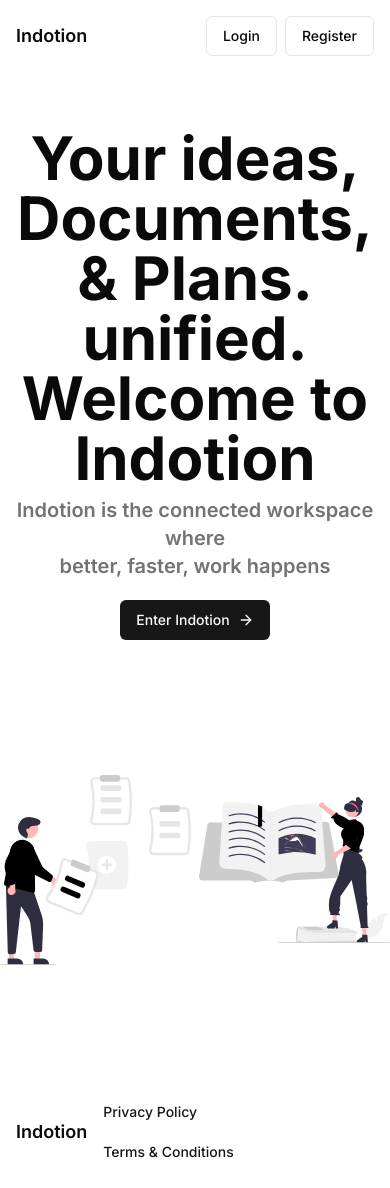
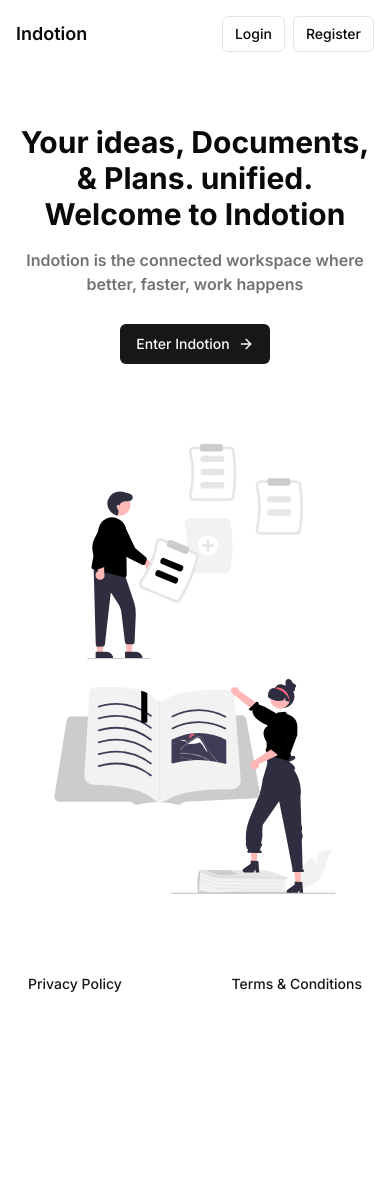
Before and after one commit to IndraSaputraIdrus/next-notion-clone, a Next.js app: page / in a window 390 px wide. After the commit the page ends 1018 px from the top, so only its background shows below. Built offline with nearby package versions, Linux system fonts and the light colour scheme.

Commit message:
chore: marketing page responsive

```diff
--- a/src/app/(marketing)/layout.tsx
+++ b/src/app/(marketing)/layout.tsx
@@ -10,7 +10,7 @@
   return (
     <div className="flex flex-col h-full">
       <MarketingNavbar />
-      <main>{children}</main>
+      <main className="flex-1">{children}</main>
       <MarketingFooter />
     </div>
   )
--- a/src/app/(marketing)/page.tsx
+++ b/src/app/(marketing)/page.tsx
@@ -6,17 +6,17 @@
 
 export default function HomePage() {
   return (
-    <div className="max-w-3xl mx-auto text-center flex-1 py-14">
-      <h1 className="text-6xl font-bold mb-2">Your ideas, Documents, & Plans. unified. Welcome to Indotion</h1>
-      <p className="text-xl font-semibold text-muted-foreground mb-5">Indotion is the connected workspace where<br /> better, faster, work happens</p>
+    <div className="max-w-4xl mx-auto text-center py-14 px-5">
+      <h1 className="text-3xl font-bold mb-4 md:text-6xl">Your ideas, Documents, & Plans. unified. Welcome to Indotion</h1>
+      <p className="text-base font-semibold text-muted-foreground mb-7 md:text-xl">Indotion is the connected workspace where<br /> better, faster, work happens</p>
 
       <Button>Enter Indotion <ArrowRightIcon className="size-4 ml-2" /></Button>
 
-      <div className="flex items-center h-[300px] mt-20 gap-2">
-        <div className="w-1/2 h-full relative">
+      <div className="flex flex-col gap-5 items-center mt-20  h-[450px] md:h-[300px] md:flex-row md:gap-2">
+        <div className="w-full h-full relative md:w-1/2">
           <Image src={IlustrationNote} fill alt="notes-ilustration" />
         </div>
-        <div className="w-1/2 h-full relative">
+        <div className="w-full h-full relative md:w-1/2">
           <Image src={IlustrationReading} fill alt="notes-ilustration" />
         </div>
       </div>
--- a/src/components/marketing-footer.tsx
+++ b/src/components/marketing-footer.tsx
@@ -5,12 +5,12 @@
 export default function MarketingFooter() {
   return (
     <footer className="p-4 flex items-center">
-        <MarketingLogo />
-        <div className="ml-auto">
-          <Button variant="link">
+      <MarketingLogo className="hidden md:block" />
+      <div className="w-full flex items-center justify-between md:w-auto md:ml-auto">
+        <Button size="sm" variant="link">
           Privacy Policy
         </Button>
-          <Button variant="link">
+        <Button size="sm" variant="link">
           Terms & Conditions
         </Button>
       </div>
--- a/src/components/marketing-logo.tsx
+++ b/src/components/marketing-logo.tsx
@@ -1,7 +1,12 @@
 import Link from "next/link";
+import { cn } from "@/lib/utils"
 
-export default function MarketingLogo() {
+export default function MarketingLogo({
+  className
+}: {
+  className?: string
+}) {
   return (
-    <Link className="font-semibold text-lg hover:text-muted-foreground" href="/">Indotion</Link>
+    <Link className={cn("font-semibold text-lg hover:text-muted-foreground", className)} href="/">Indotion</Link>
   )
 }
--- a/src/components/marketing-navbar.tsx
+++ b/src/components/marketing-navbar.tsx
@@ -6,8 +6,8 @@
     <header className="p-4 flex items-center justify-between" >
       <MarketingLogo />
       <div className="space-x-2">
-        <Button variant="outline">Login</Button>
-        <Button variant="outline">Register</Button>
+        <Button size="sm" variant="outline">Login</Button>
+        <Button size="sm" variant="outline">Register</Button>
       </div>
     </header>
   )
```
Lines whose indentation alone changed are shown as unchanged.
